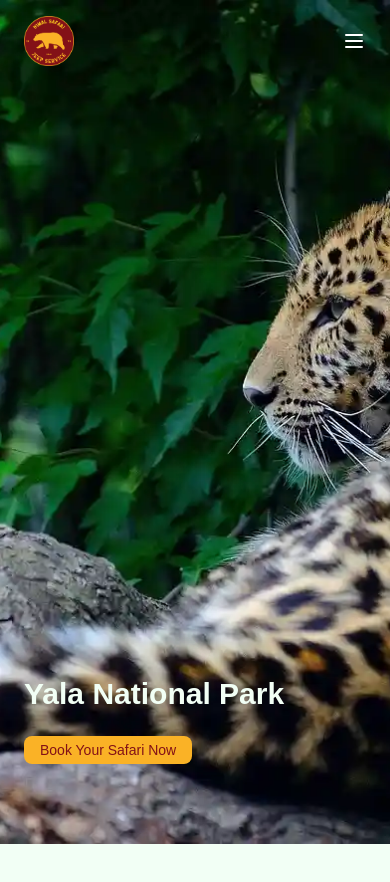
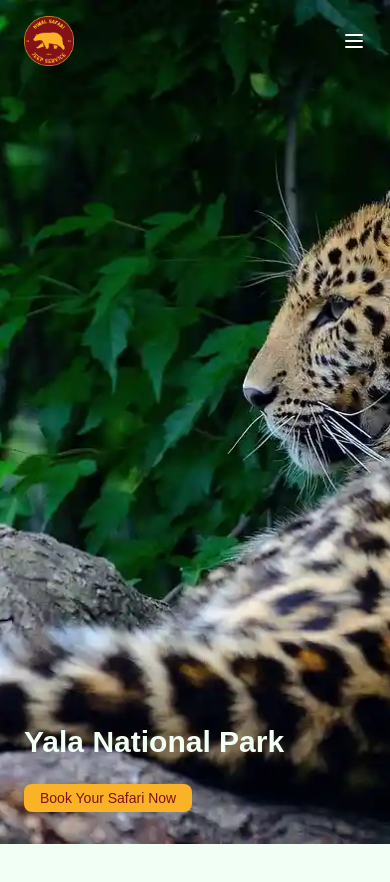
Before and after one commit to ocevialab/NimalSafary, a Next.js app: page /parks/yala in a window 390 px wide. Shown: the top 882 px of the page. Built offline with nearby package versions, Linux system fonts and the light colour scheme; a web font is replaced by a local one.

Commit message:
Update padding in park page layouts for improved visual consistency

```diff
--- a/app/parks/bundala/page.tsx
+++ b/app/parks/bundala/page.tsx
@@ -282,7 +282,7 @@ const Page = () => {
           backgroundImage: "url('/Images/bubig.webp')",
         }}
       >
-        <div className="justify-end h-full w-full xl:py-24 md:px-12 px-6 lg:py-12 md:py-16 py-20 flex flex-col">
+        <div className="justify-end h-full w-full xl:py-24 md:px-12 px-6 lg:py-12 md:py-16 py-8 flex flex-col">
           <h1
             ref={titleRef}
             className="font-bold xl:text-7xl lg:text-6xl md:text-5xl sm:text-4xl text-3xl mb-6"
--- a/app/parks/lunugamwehera/page.tsx
+++ b/app/parks/lunugamwehera/page.tsx
@@ -282,7 +282,7 @@ const Page = () => {
           backgroundImage: "url('/Images/lunubig.webp')",
         }}
       >
-        <div className="justify-end h-full w-full xl:py-24 md:px-12 px-6 lg:py-12 md:py-16 py-20 flex flex-col">
+        <div className="justify-end h-full w-full xl:py-24 md:px-12 px-6 lg:py-12 md:py-16 py-8 flex flex-col">
           <h1
             ref={titleRef}
             className="font-bold xl:text-7xl lg:text-6xl md:text-5xl sm:text-4xl text-3xl mb-6"
--- a/app/parks/udawalawa/page.tsx
+++ b/app/parks/udawalawa/page.tsx
@@ -283,7 +283,7 @@ const Page = () => {
           backgroundImage: "url('/Images/udabig.webp')",
         }}
       >
-        <div className="justify-end h-full w-full xl:py-24 md:px-12 px-6 lg:py-12 md:py-16 py-20 flex flex-col">
+        <div className="justify-end h-full w-full xl:py-24 md:px-12 px-6 lg:py-12 md:py-16 py-8 flex flex-col">
           <h1
             ref={titleRef}
             className="font-bold xl:text-7xl lg:text-6xl md:text-5xl sm:text-4xl text-3xl mb-6"
--- a/app/parks/yala/page.tsx
+++ b/app/parks/yala/page.tsx
@@ -282,7 +282,7 @@ const Page = () => {
           backgroundImage: "url('/Images/yalabig.webp')",
         }}
       >
-        <div className="justify-end h-full w-full xl:py-24 md:px-12 px-6 lg:py-12 md:py-16 py-20 flex flex-col">
+        <div className="justify-end h-full w-full xl:py-24 md:px-12 px-6 lg:py-12 md:py-16 py-8 flex flex-col">
           <h1
             ref={titleRef}
             className="font-bold xl:text-7xl lg:text-6xl md:text-5xl sm:text-4xl text-3xl mb-6"
```
